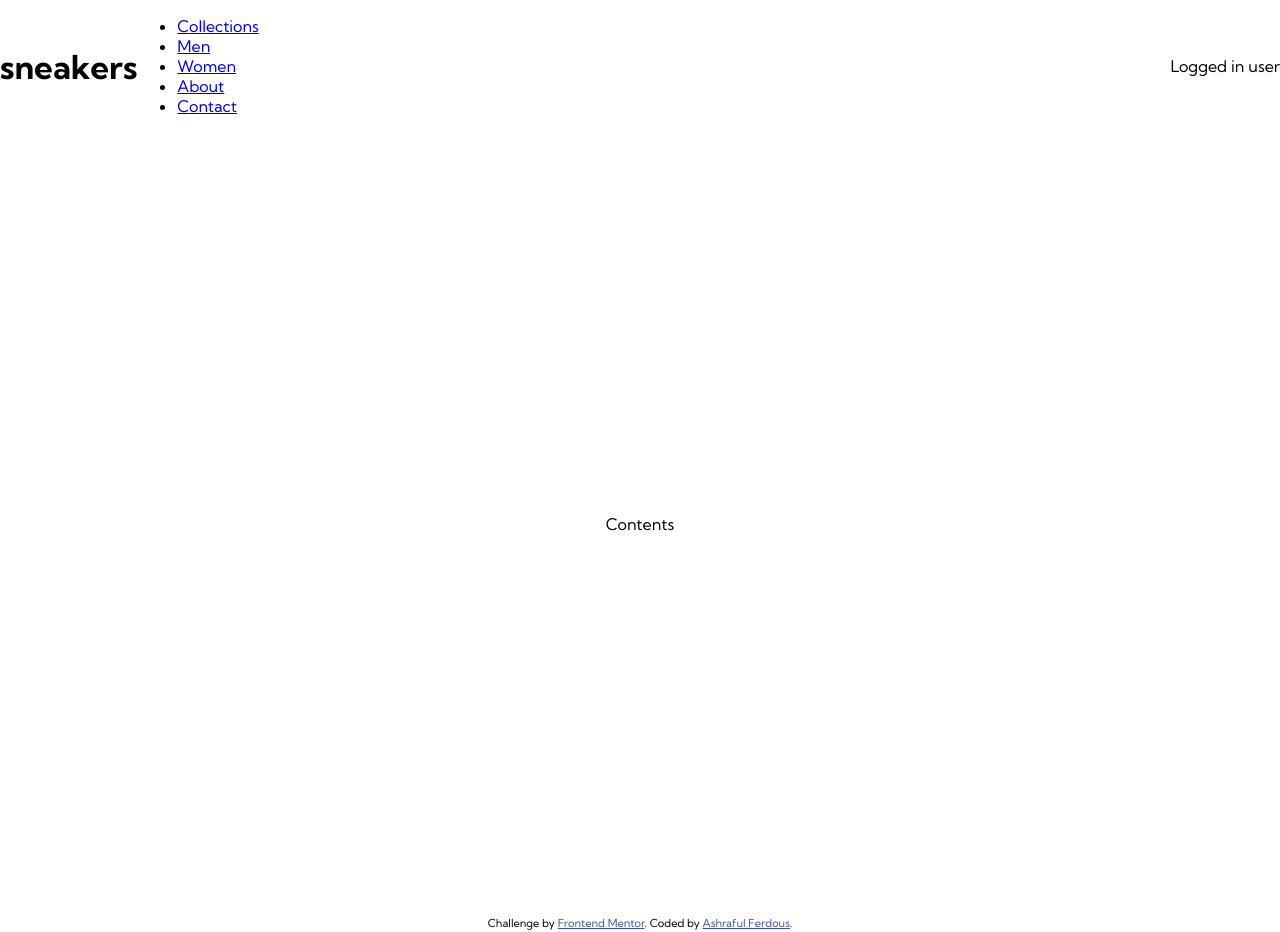
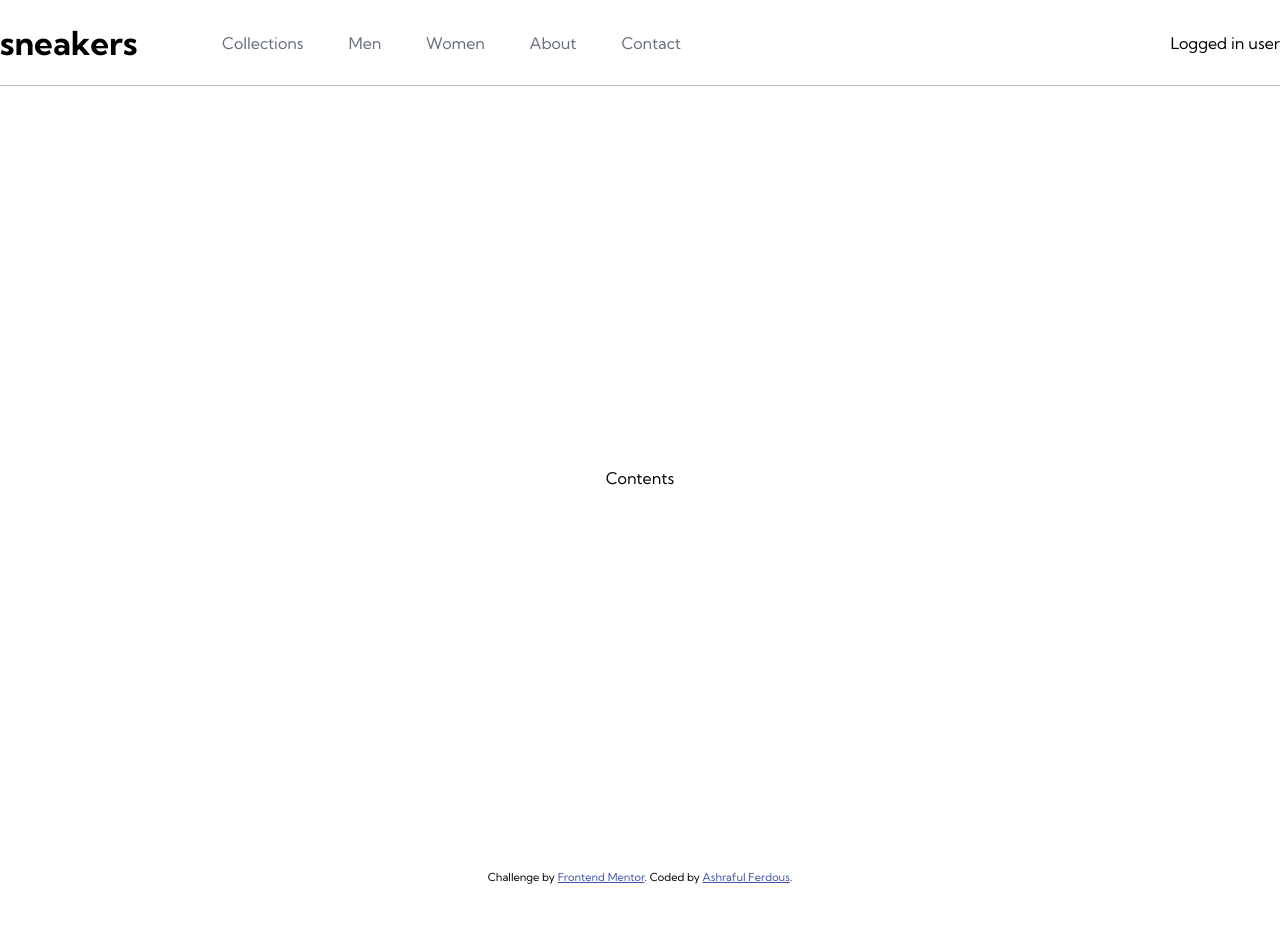
Before and after one commit to Fariv/ecommerce-product-page, a React (Vite) app: page / in a window 1280 px wide. After the commit the page ends 886 px from the top, so only its background shows below. Built offline with nearby package versions, Linux system fonts and the light colour scheme.

Commit message:
menu styled

```diff
--- /dev/null
+++ b/src/components/Logo.jsx
@@ -0,0 +1,18 @@
+import React from 'react'
+import LogoStyled from './styled/LogoStyled';
+import { styled } from 'styled-components';
+
+const LogoLink = styled.a`
+    text-decoration: none;
+    color: #000;
+`;
+
+const Logo = ({url, children}) => {
+    return (
+        <LogoStyled>
+            <LogoLink href={url}>{children}</LogoLink>
+        </LogoStyled>
+    );
+}
+
+export default Logo
--- a/src/components/Menus.jsx
+++ b/src/components/Menus.jsx
@@ -1,14 +1,33 @@
 import React from 'react'
+import { styled } from 'styled-components';
+
+const MenuWrapperStyled = styled.ul`
+    display: flex;
+    list-style: none;
+    color: hsl(219, 9%, 45%);
+`;
+const MenuStyled = styled.li`
+    margin-left: 2.8rem;
+    color: hsl(219, 9%, 45%);
+`;
+
+const MenuLinkStyled = styled.a`
+    text-decoration: none;
+    color: hsl(219, 9%, 45%);
+    &:visited {
+        color: hsl(219, 9%, 45%);
+    }
+`;
 
 const Menus = () => {
     return (
-        <ul>
-            <li><a href="#">Collections</a></li>
-            <li><a href="#">Men</a></li>
-            <li><a href="#">Women</a></li>
-            <li><a href="#">About</a></li>
-            <li><a href="#">Contact</a></li>
-        </ul>
+        <MenuWrapperStyled>
+            <MenuStyled><MenuLinkStyled href="#collections">Collections</MenuLinkStyled></MenuStyled>
+            <MenuStyled><MenuLinkStyled href="#men">Men</MenuLinkStyled></MenuStyled>
+            <MenuStyled><MenuLinkStyled href="#women">Women</MenuLinkStyled></MenuStyled>
+            <MenuStyled><MenuLinkStyled href="#about">About</MenuLinkStyled></MenuStyled>
+            <MenuStyled><MenuLinkStyled href="#xontact">Contact</MenuLinkStyled></MenuStyled>
+        </MenuWrapperStyled>
     )
 }
 
--- a/src/components/TopBar.jsx
+++ b/src/components/TopBar.jsx
@@ -1,14 +1,14 @@
 import React from 'react'
 import TopBarStyled from './styled/TopBarStyled';
-import LogoStyled from './styled/LogoStyled';
 import Menus from './Menus';
 import TopBarLeftSideStyled from './styled/TopBarLeftSideStyled';
+import Logo from './Logo';
 
 const TopBar = () => {
     return (
         <TopBarStyled>
             <TopBarLeftSideStyled>
-                <LogoStyled>sneakers</LogoStyled>
+                <Logo url={"#"}>sneakers</Logo>
                 <Menus />
             </TopBarLeftSideStyled>
             <div>
--- a/src/components/styled/TopBarStyled.jsx
+++ b/src/components/styled/TopBarStyled.jsx
@@ -4,6 +4,7 @@ const TopBarStyled = styled.div`
     display: flex;
     justify-content: space-between;
     align-items: center;
+    border-bottom: 1px solid hsl(220, 14%, 75%);
 `;
 
 export default TopBarStyled;
```
